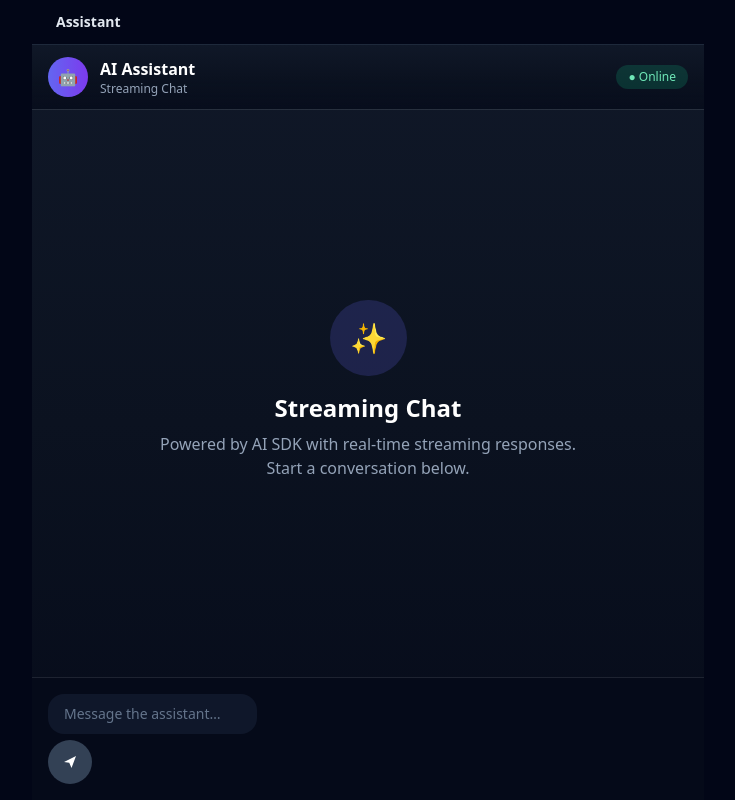
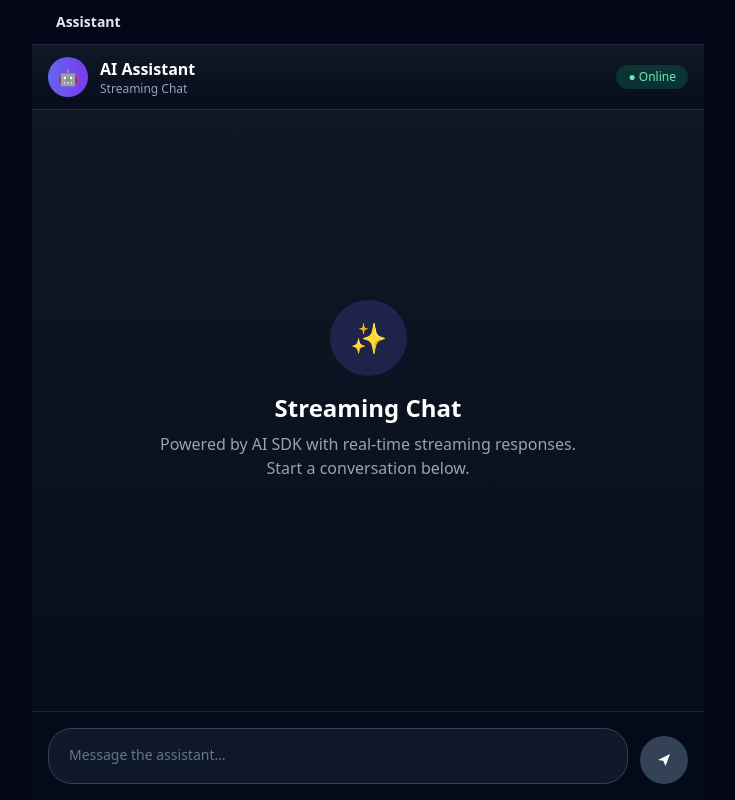
Before and after one commit to muhammadusamawaheed456-bit/ai-chat-capstone, a Next.js app: page /chat in a window 1280 px wide. Shown: the whole page, without its empty margins (272-1007 px from the left). Built offline with nearby package versions, Linux system fonts and the light colour scheme.

Commit message:
Improve chat input layout and UI

```diff
--- a/components/chat/chat-input.tsx
+++ b/components/chat/chat-input.tsx
@@ -55,8 +55,9 @@ export function ChatInput({
     return (
     <form
       onSubmit={handleSubmit}
-      className="sticky bottom-0 bg-[#060B1A]/90 backdrop-blur-xl border-t border-white/10 p-4"
+      className="sticky bottom-0 border-t border-white/10 bg-[#060B1A]/90 p-4 backdrop-blur-xl"
     >
+      <div className="mx-auto flex max-w-3xl items-end gap-3">
         <textarea
           ref={textareaRef}
           value={value}
@@ -68,15 +69,33 @@ export function ChatInput({
           placeholder="Message the assistant…"
           rows={1}
           disabled={disabled}
-        className="max-h-40 flex-1 resize-none rounded-2xl bg-slate-900 px-4 py-2.5 text-sm text-slate-100 placeholder:text-slate-500 focus:outline-none focus:ring-2 focus:ring-indigo-500 disabled:opacity-50"
+          className="
+            max-h-40
+            min-h-[56px]
+            flex-1
+            resize-none
+            rounded-3xl
+            border
+            border-slate-700
+            bg-slate-900
+            px-5
+            py-4
+            text-sm
+            text-slate-100
+            placeholder:text-slate-500
+            focus:outline-none
+            focus:ring-2
+            focus:ring-indigo-500
+            disabled:opacity-50
+          "
+        />
 
-      />
         <button
           type={isStreaming ? "button" : "submit"}
           onClick={isStreaming ? onStop : undefined}
           disabled={!isStreaming && !canSend}
           aria-label={isStreaming ? "Stop generating" : "Send message"}
-        className={`flex h-11 w-11 shrink-0 items-center justify-center rounded-full text-white transition
+          className={`flex h-12 w-12 shrink-0 items-center justify-center rounded-full text-white transition
             ${
               isStreaming
                 ? "bg-rose-500 hover:bg-rose-400 active:scale-95"
@@ -87,10 +106,12 @@ export function ChatInput({
         >
           {isStreaming ? <StopIcon /> : <SendIcon />}
         </button>
+      </div>
     </form>
+
   );
+
 }
-
 function SendIcon() {
   return (
     <svg width="18" height="18" viewBox="0 0 24 24" fill="none" aria-hidden="true">
@@ -99,7 +120,6 @@ function SendIcon() {
   );
 }
 
-
 function StopIcon() {
   return (
     <svg width="14" height="14" viewBox="0 0 24 24" fill="none" aria-hidden="true">
```
Lines whose indentation alone changed are shown as unchanged.
